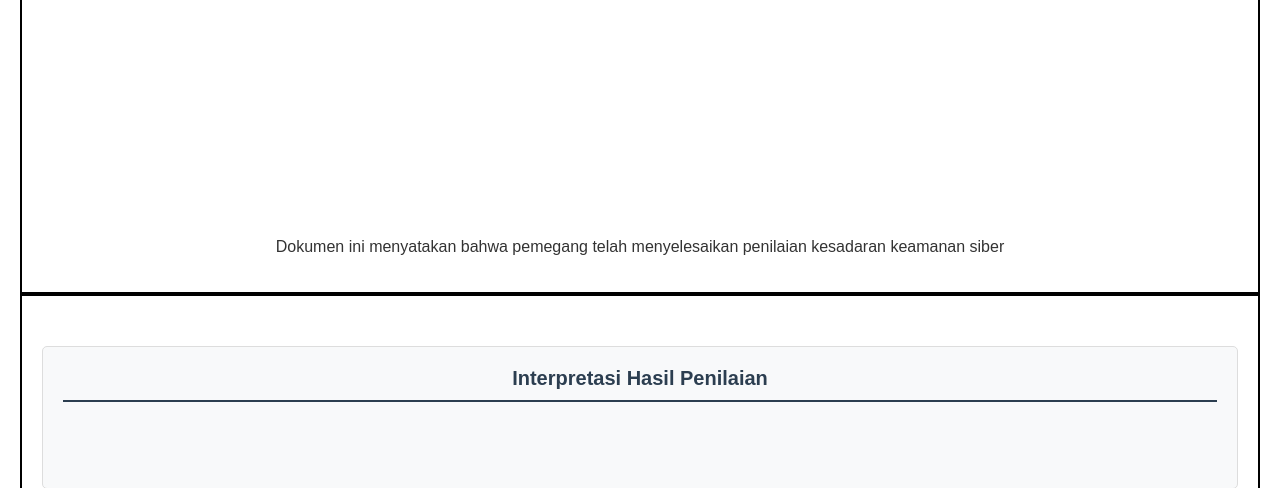
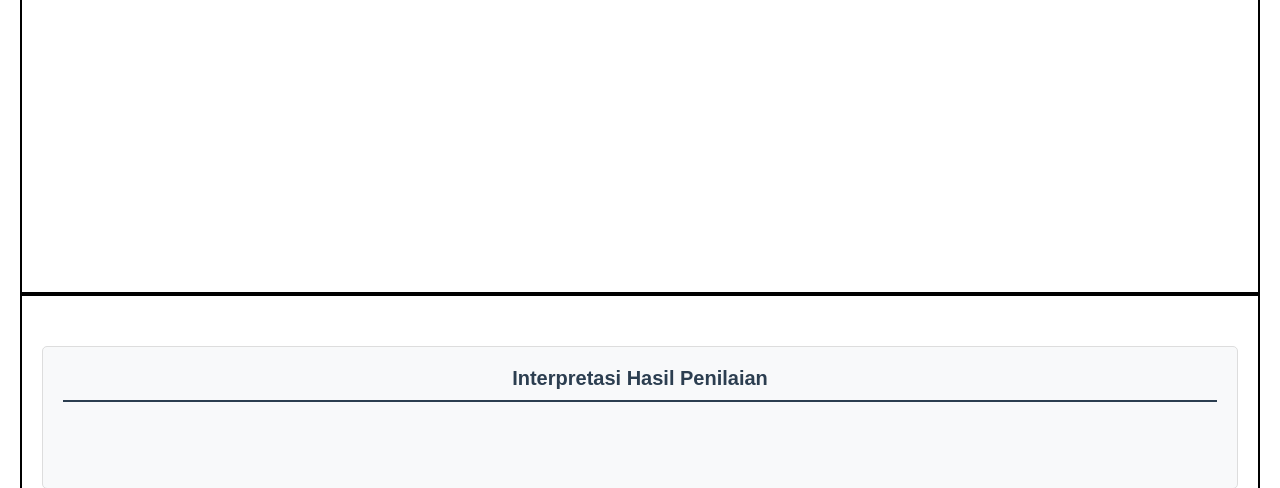
Before and after one commit to arghahaha/skks-app-lesgo, a Flask app: template templates/certificate.html in a window 1280 px wide. Shown: the part 849-1337 px from the top of the page. Run offline with Flask 3, Linux system fonts and the light colour scheme; the template is opened without the code that fills it, so the values that code supplies are empty.

Commit message:
hapus footer sertifikat

```diff
--- a/templates/certificate.html
+++ b/templates/certificate.html
@@ -113,13 +113,6 @@
             text-align: justify;
             padding: 0 10px;
         }
-        .footer {
-            text-align: center;
-            margin-top: 30px;
-            position: absolute;
-            bottom: 20px;
-            width: calc(100% - 40px);
-        }
     </style>
 </head>
 <body>
@@ -188,10 +181,6 @@
                 </table>
             </div>
         </div>
-
-        <div class="footer">
-            <p>Dokumen ini menyatakan bahwa pemegang telah menyelesaikan penilaian kesadaran keamanan siber</p>
-        </div>
     </div>
 
     <!-- Page 2: Interpretation -->
```
Also changed, not shown: 1 other file.
